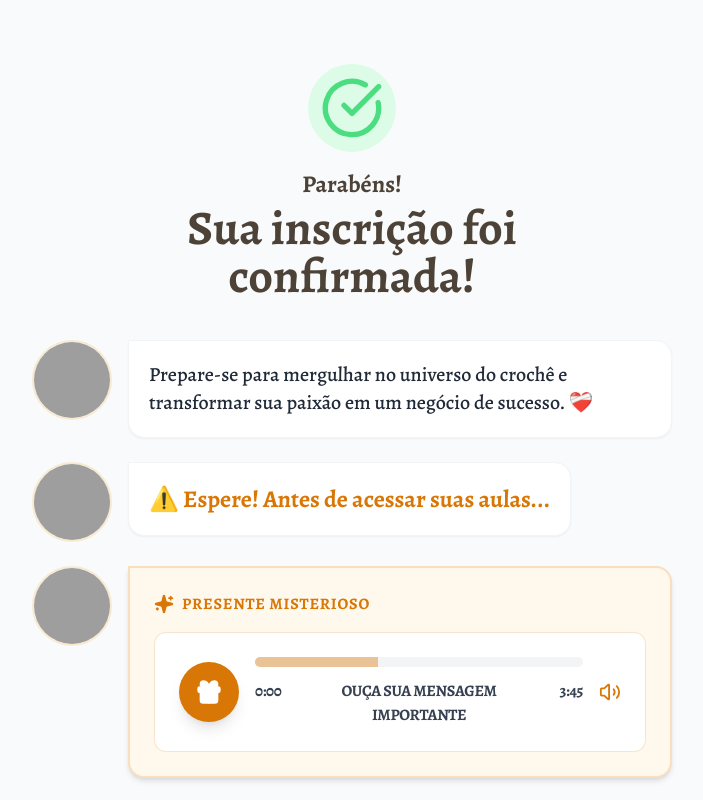
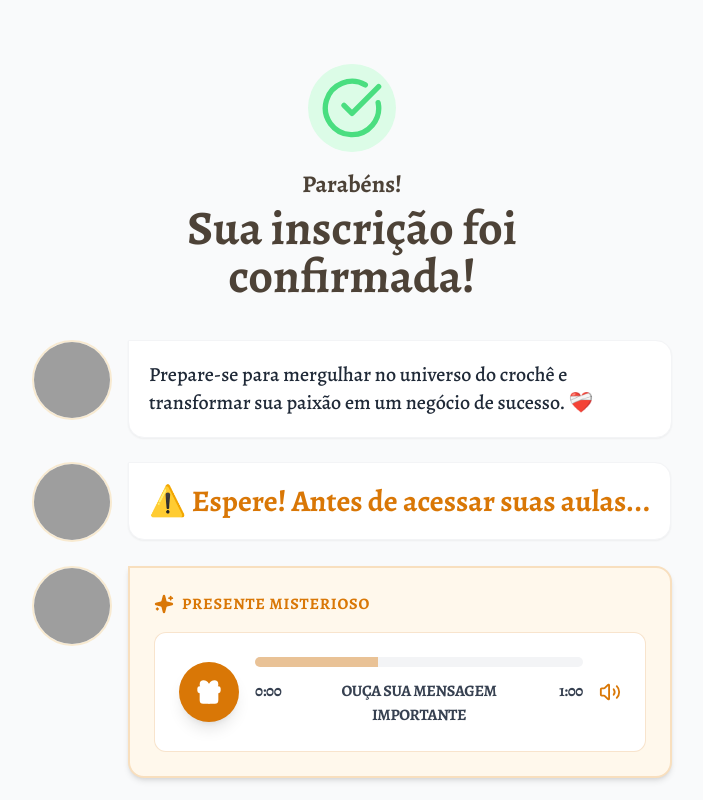
Before and after one commit to guitec2025/bolsasdesucesso, a Next.js app: page /obrigado in a window 1280 px wide. Shown: the top 800 px of the page, without its empty margins (288-991 px from the left). Built offline with nearby package versions, Linux system fonts and the light colour scheme; grey boxes are pictures that could not be loaded; a web font is replaced by a local one.

Commit message:
altere o texto 3:45 para 1:00

```diff
--- a/src/components/obrigado/thank-you.tsx
+++ b/src/components/obrigado/thank-you.tsx
@@ -57,7 +57,7 @@ export function ThankYou() {
             }, 150);
           }, 30000);
 
-          // Inicia a exibição dos botões aos 38 segundos
+          // Inicia a exibição dos botões aos 38 segundos (8 segundos após a imagem começar a carregar)
           setTimeout(() => {
             setShowButtons(true);
           }, 38000);
@@ -123,7 +123,7 @@ export function ThankYou() {
                   <AvatarFallback>TB</AvatarFallback>
                 </Avatar>
                 <div className="bg-white p-4 sm:p-5 rounded-2xl rounded-tl-none shadow-sm border border-gray-100 max-w-[85%]">
-                  <p className="text-[#D97706] text-xl sm:text-2xl font-bold">
+                  <p className="text-[#D97706] text-xl sm:text-3xl font-extrabold">
                     ⚠️ Espere! Antes de acessar suas aulas...
                   </p>
                 </div>
@@ -169,7 +169,7 @@ export function ThankYou() {
                       <div className="flex justify-between mt-3 text-sm sm:text-base text-gray-700 font-bold uppercase tracking-tight">
                         <span className="min-w-[45px]">{isPlaying ? "Play" : "0:00"}</span>
                         <span className="text-center px-2">Ouça sua mensagem importante</span>
-                        <span className="min-w-[45px] text-right">{isPlaying ? "" : "3:45"}</span>
+                        <span className="min-w-[45px] text-right">{isPlaying ? "" : "1:00"}</span>
                       </div>
                     </div>
                     <Volume2 className="w-6 h-6 text-[#D97706] hidden sm:block" />
```
